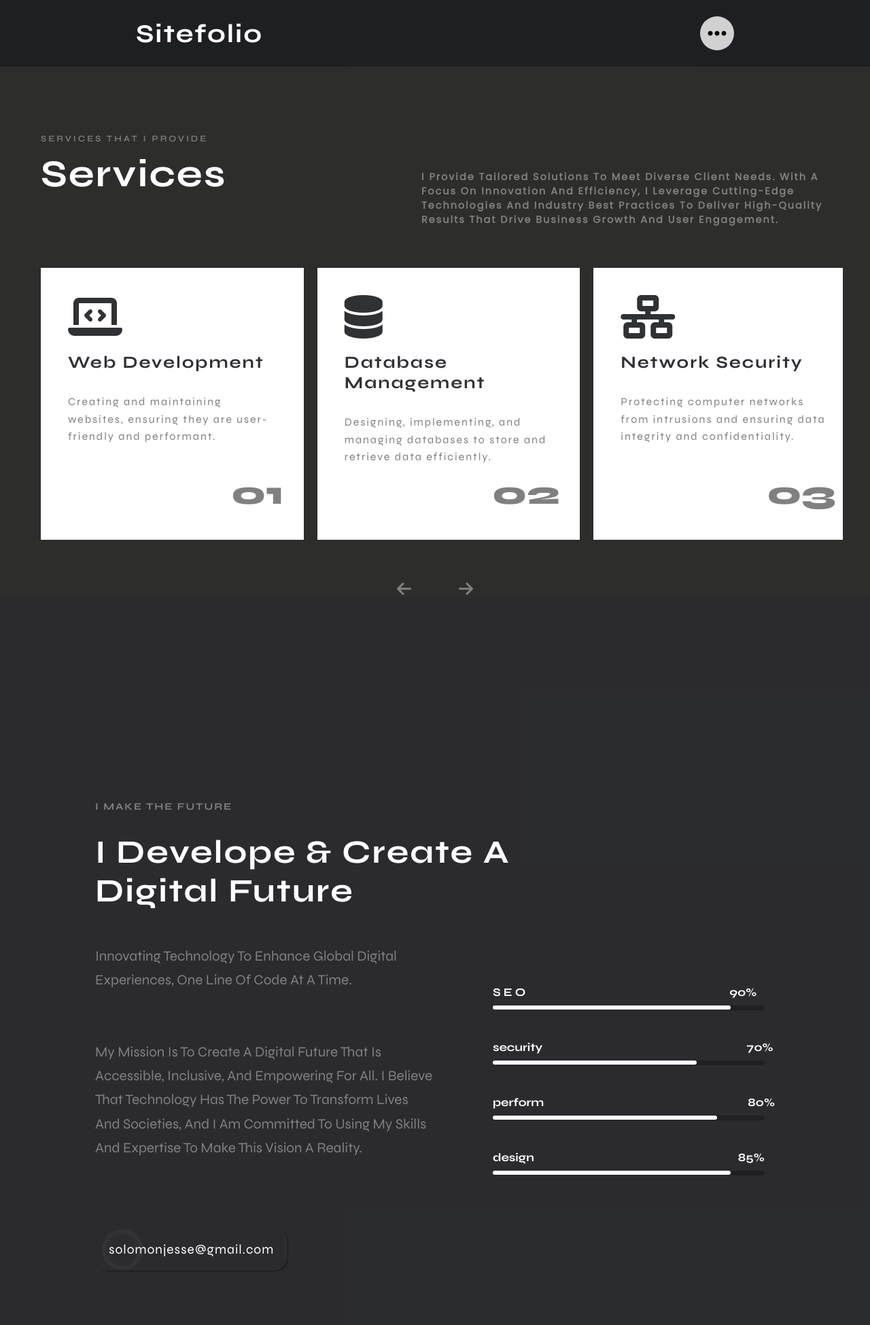
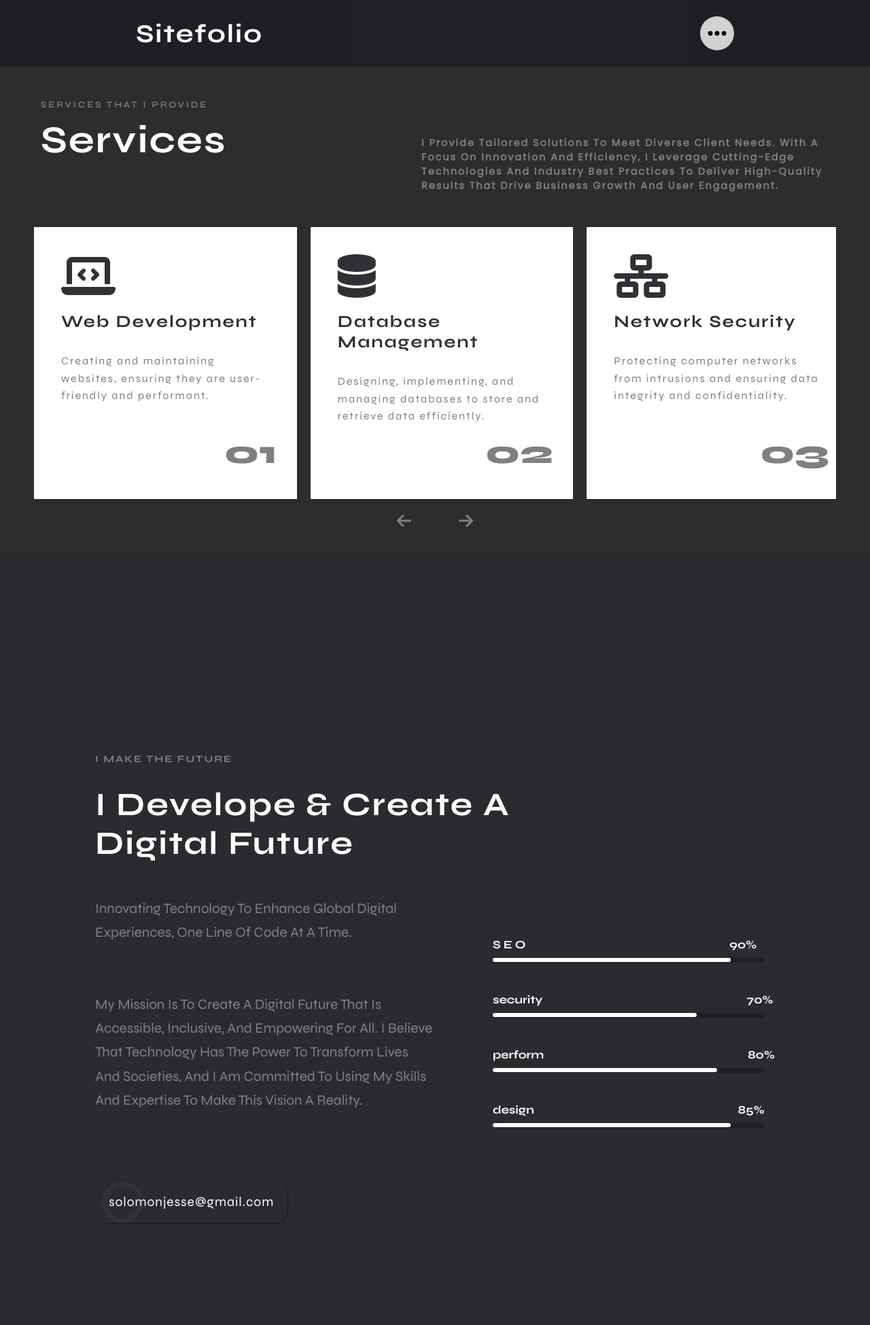
Before and after one commit to Statosco/website, a Django app: page /services/ in a window 1280 px wide. Shown: the whole page at 68% size. After the commit the page ends 1800 px from the top, so only its background shows below. Run offline with Django 4.2, Linux system fonts and the light colour scheme; some libraries are stand-ins or nearby versions; some web fonts are replaced.

Commit message:
responsive servise

```diff
--- a/project/static/project/css/services.css
+++ b/project/static/project/css/services.css
@@ -182,6 +182,7 @@
   position: relative;
   padding-top: 150px;
   margin-inline: auto;
+
 }
 .content .top-nav {
   display: flex;
@@ -236,6 +237,7 @@
   padding: 20px;
   box-sizing: border-box;
   width: 100%;
+  scroll-behavior: smooth;
 }
 @keyframes pushAnimation {
   0%, 100% {
@@ -468,3 +470,54 @@
 .wrapper .feture .container .bottom .bottom-right .section[data-percent="85%"]::before {
   width: 350px;
 }
+
+
+
+
+@media(max-width: 1288px) {
+  .wrapper-section .content{
+    overflow: hidden;
+    padding-top: 100px;
+    padding-bottom: 30px;
+  }
+  .wrapper-section .services
+  {
+    margin: 0 20px 0 0;
+    margin-top: 30px;
+  }
+}
+@media(max-width: 1006px) {
+  .feture
+  {
+    padding:20px;
+
+  }
+  .wrapper .feture .container
+{
+  padding-top: 100px;
+}
+}
+
+
+@media(max-width: 972px){
+  .services .service
+  {
+  flex: 0 0 calc(100% / 2); /* Ensure each .service element takes up 30% of the container width */
+  }
+  .content .top-nav .right p
+  {
+    font-size: 20px;
+  }
+  .content .top-nav
+  {
+    flex-direction: column;
+  }
+  .wrapper .feture .container .bottom
+{
+  flex-direction: column;
+}
+.wrapper .feture .container .bottom .bottom-left
+{
+  width: 100%;
+}
+}
--- a/project/static/project/js/service.js
+++ b/project/static/project/js/service.js
@@ -76,31 +76,29 @@ document.addEventListener('DOMContentLoaded', function() {
     console.error('Services container or services elements not found.');
   }
 
+  // Code for moving the circle and box-shadow on span element
   const span = document.querySelector('.wrapper .feture .container .bottom .bottom-left span');
 
   // Create an overlay to simulate ::before click
   const beforeOverlay = document.createElement('div');
   beforeOverlay.style.position = 'absolute';
-  beforeOverlay.style.top = '50%'; // Center vertically
-  beforeOverlay.style.left = '10px'; // Match the initial position of ::before
+  beforeOverlay.style.top = '31px';
+  beforeOverlay.style.left = '0';
   beforeOverlay.style.transform = 'translateY(-50%)';
   beforeOverlay.style.width = '50px';
   beforeOverlay.style.height = '50px';
   beforeOverlay.style.zIndex = '2';
   beforeOverlay.style.cursor = 'pointer';
-  beforeOverlay.style.borderRadius = '50%';
-  beforeOverlay.style.opacity = '0'; // Make the overlay invisible
   span.appendChild(beforeOverlay);
 
-  // Adjust the overlay's position when active
-  function toggleActive() {
+  beforeOverlay.addEventListener('click', function() {
     span.classList.toggle('active');
     if (span.classList.contains('active')) {
-      beforeOverlay.style.left = 'calc(100% - 60px)';
+      beforeOverlay.style.left = 'calc(100% - 50px)'; // Move the circle to the right
+      span.style.boxShadow = '10px 10px 10px var(--eerie-black2)';
     } else {
-      beforeOverlay.style.left = '10px';
+      beforeOverlay.style.left = '0'; // Move the circle back to the left
+      span.style.boxShadow = '2px 2px 10px var(--eerie-black2)';
     }
-  }
-
-  beforeOverlay.addEventListener('click', toggleActive);
+  });
 });
```
